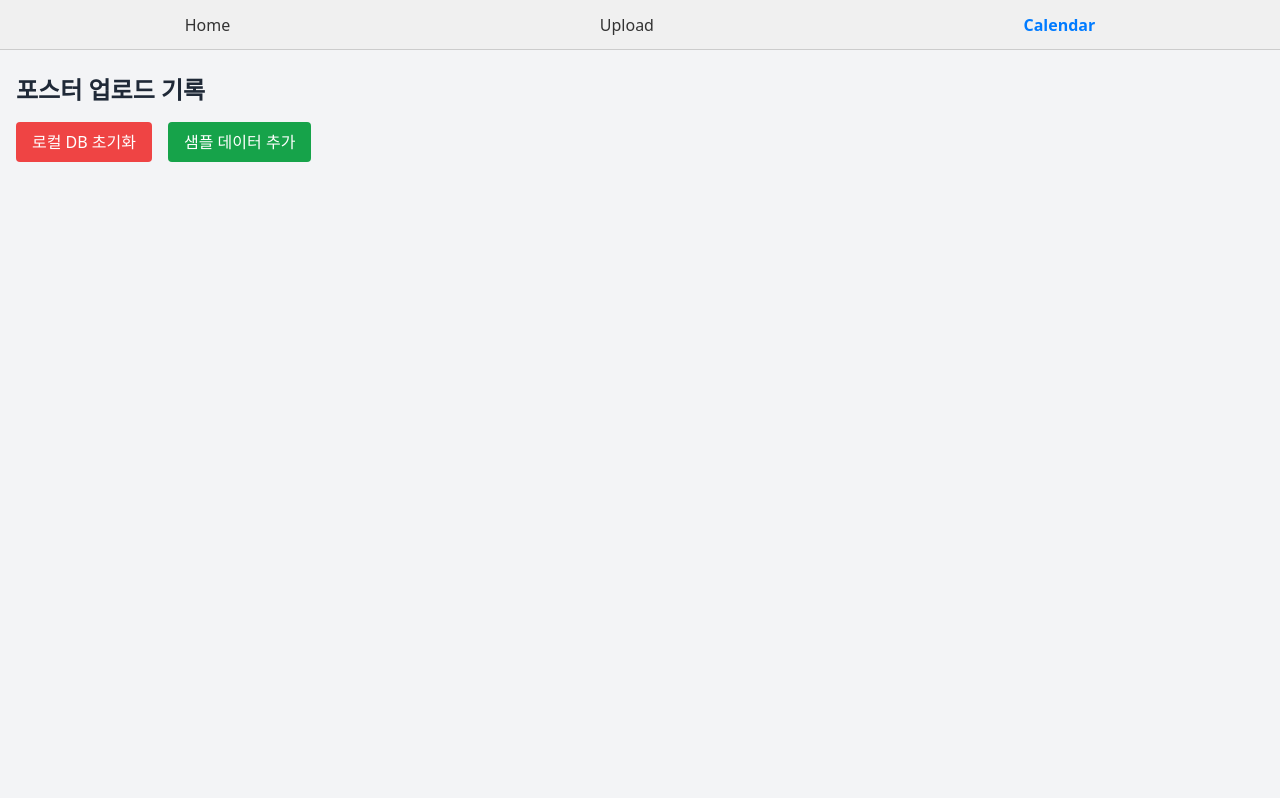
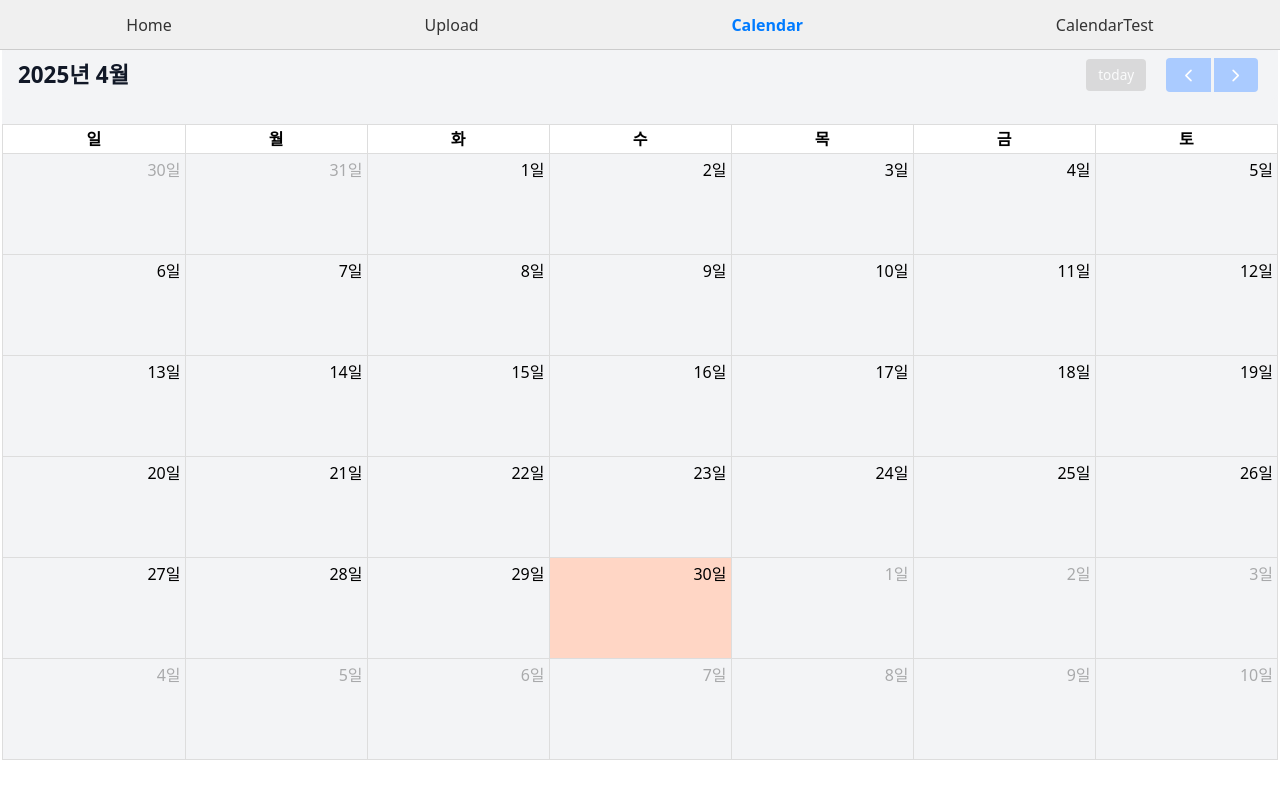
Before and after one commit to mayveee/Imposter, a React (Vite) app in the folder web/: page /calendar in a window 1280 px wide. Built offline with nearby package versions, Linux system fonts and the light colour scheme.

Commit message:
calendar 달력으로 표시

```diff
--- a/web/package.json
+++ b/web/package.json
@@ -11,8 +11,12 @@
     "tw:init": "tailwindcss init -p"
   },
   "dependencies": {
+    "@fullcalendar/daygrid": "^6.1.17",
+    "@fullcalendar/interaction": "^6.1.17",
+    "@fullcalendar/react": "^6.1.17",
     "localforage": "^1.10.0",
     "react": "^19.0.0",
+    "react-calendar": "^5.1.0",
     "react-dom": "^19.0.0",
     "react-router-dom": "^7.5.3"
   },
--- a/web/src/App.tsx
+++ b/web/src/App.tsx
@@ -3,6 +3,7 @@ import Home from './pages/Home'
 import Upload from './pages/Upload'
 import Calendar from './pages/Calendar'
 import TopNav from './components/TopNav'
+import CalendarTest from "./pages/CalendarTest";
 
 export default function App() {
   return (
@@ -19,6 +20,7 @@ export default function App() {
           <Route path="/" element={<Home />} />
           <Route path="/upload" element={<Upload />} />
           <Route path="/calendar" element={<Calendar />} />
+          <Route path="/calendarTest" element={<CalendarTest />} />
         </Routes>
       </div>
     </>
--- a/web/src/components/TopNav.tsx
+++ b/web/src/components/TopNav.tsx
@@ -8,6 +8,7 @@ export default function TopNav() {
         { path: "/", label: "Home" },
         { path: "/upload", label: "Upload" },
         { path: "/calendar", label: "Calendar" },
+        { path: "/calendarTest", label: "CalendarTest"}
     ];
 
     return (
--- /dev/null
+++ b/web/src/pages/Calendar.css
@@ -0,0 +1,146 @@
+.fc {
+    background-color: #f3f4f6;
+    margin-left: 2px;
+    margin-right: 2px;
+}
+
+/* 이벤트 표시 관련 css */
+.fc-event {
+    display: flex;
+    align-items: center;     /* 글자 가운데 정렬 */
+    justify-content: center; /* 글자 가운데 정렬 */
+    text-align: center;
+    font-size: 0.75rem;
+    padding: 2px 4px;
+    color: rgb(255, 255, 255) !important;
+    border: none !important;
+    border-radius: 4px;
+    white-space: nowrap;
+    overflow: hidden;
+    text-overflow: ellipsis;
+    max-height: 20px;
+}
+
+/* 오늘 날짜 배경 */
+.fc-day-today {
+    background-color: #ffd6c5 !important;
+}
+
+/* 헤더 전체 배경 */
+.fc .fc-toolbar {
+    background-color: #f3f4f6;
+    padding: 8px 16px;
+    border-radius: 8px;
+    margin-bottom: 12px;
+    display: flex;
+    align-items: center;
+}
+
+/* 타이틀 텍스트 */
+.fc .fc-toolbar-title {
+    font-size: 1.4rem;
+    font-weight: bold;
+    color:  #111827;
+}
+
+/* today, prev, next 버튼 */
+.fc .fc-button {
+    background-color: #aacbff;
+    border: none;
+    color: white;
+    font-size: 0.85rem;
+    padding: 6px 12px;
+    border-radius: 4px;
+    margin: 0 4px;
+}
+
+.fc .fc-button:disabled {
+    background-color: #ccc;
+    color: #ffffff;
+}
+
+.fc .fc-button:active,
+.fc .fc-button.fc-button-active {
+  background-color: #4b9ce2 !important;
+  box-shadow: none !important;
+  transform: none !important;
+}
+
+/* 캘린더 일별 칸 높이 고정 이벤트 3개 기준으로 */
+.fc-daygrid-day-frame {
+    min-height: 100px !important;
+    max-height: 100px !important;
+    display: flex;
+    flex-direction: column;
+}
+
+/* "+n 더보기" 버튼 */
+.fc-more-link {
+    font-size: 0.7rem;
+    color: #9e9e9e;
+    font-weight: 500;
+}
+
+/* legend별 색상 변경 */
+.legend-공모전 {
+    background-color: #ff9f89 !important;
+}
+
+.legend-설명회 {
+    background-color: #6ecb63 !important;
+}
+
+.legend-부트캠프 {
+    background-color: #ffc107 !important;
+    color: black !important;
+}
+
+.legend-교육 {
+    background-color: #a189ff !important;
+}
+
+.legend-기타 {
+    background-color: #729bcb !important;
+}
+
+/* 모달 관련 css */
+.modal-overlay {
+    position: fixed;
+    inset: 0;
+    background: rgba(0, 0, 0, 0.4);
+    z-index: 1000;
+    display: flex;
+    align-items: center;
+    justify-content: center;
+}
+
+.modal-content {
+    background: white;
+    width: 100%;
+    max-width: 480px;
+    border-radius: 12px;
+    padding: 24px;
+    box-shadow: 0 8px 20px rgba(0, 0, 0, 0.2);
+    animation: slideUp 0.2s ease-out;
+  }
+
+/* 슬라이드 애니메이션 */
+@keyframes slideUp {
+    from {
+      transform: translateY(100%);
+    }
+    to {
+      transform: translateY(0%);
+    }
+}
+
+.modal-close-btn {
+    margin-top: 16px;
+    background-color: #4b9ce2;
+    color: white;
+    border: none;
+    padding: 8px 16px;
+    border-radius: 6px;
+    font-weight: 500;
+    cursor: pointer;
+}
--- a/web/src/pages/Calendar.tsx
+++ b/web/src/pages/Calendar.tsx
@@ -1,108 +1,95 @@
-// src/pages/calendar.tsx (또는 지정한 위치)
 import { useEffect, useState } from 'react'
+import FullCalendar from '@fullcalendar/react'
+import dayGridPlugin from '@fullcalendar/daygrid'
+import interactionPlugin from '@fullcalendar/interaction'
 import localforage from 'localforage'
+import { PosterData } from '../types/PosterData'
+import { jsonToCalendarEvent } from '../utils/jsonToCalendarEvents'
+import './Calendar.css'
 
-type PosterData = {
-  timestamp: string
-  filename: string
-  legend: string
-  title: string
-  timestart: string
-  timeend: string
-  place: string
-  summary: string
-}
-
-// for test
-const TEST_DATA: PosterData[] = [
-  {
-    timestamp: "2025-04-30T 14:45:00",
-    filename: "poster1.png",
-    legend: "설명회",
-    title: "AI 인턴십 설명회",
-    timestart: "2025-05-04 14:00",
-    timeend: "2025-05-04 16:00",
-    place: "공학관 101호",
-    summary: "AI 기업 인턴십 설명 안내"
-  },
-  {
-    timestamp: "2025-04-29T 10:00:00",
-    filename: "poster2.jpg",
-    legend: "공모전",
-    title: "캡스톤 디자인 아이디어 공모전",
-    timestart: "2025-05-10 09:00",
-    timeend: "2025-05-10 12:00",
-    place: "창의관 301호",
-    summary: "창의적인 아이디어를 발굴하는 공모전"
-  }
-]
-
-export default function Calendar() {
-  const [posters, setPosters] = useState<PosterData[]>([])
+export default function PosterCalendar() {
+  const [events, setEvents] = useState<any[]>([])
+  const [clickedDateEvents, setClickedDateEvents] = useState<any[]>([])
+  const [isModalOpen, setIsModalOpen] = useState(false)
+  const [clickedDate, setClickedDate] = useState<string | null>(null)
 
   const loadData = async () => {
     const loadedData = await localforage.getItem<PosterData[]>('posterData')
-    if (loadedData){
-      setPosters(loadedData)
+    if (loadedData) {
+      const calEvents = jsonToCalendarEvent(loadedData)
+      setEvents(calEvents)
     }
-    else setPosters([])
+    else {
+      setEvents([])
+    }
   }
-
-  const clearData = async () => {
-    await localforage.removeItem('posterData')
-    await loadData()
-  }
-
-  const addSampleData = async () => {
-    const stored = await localforage.getItem<PosterData[]>('posterData')
-    const updated = stored ? [...stored, ...TEST_DATA] : TEST_DATA
-    await localforage.setItem('posterData', updated)
-    await loadData()
-  }
-
 
   useEffect(() => {
     loadData()
   }, [])
 
+  const handleDateClick = (arg: { dateStr: string }) => {
+    const selected = events.filter(ev => {
+      const start = new Date(ev.start)
+      const end = new Date(ev.end)
+      const target = new Date(arg.dateStr)
+      target.setHours(0, 0, 0, 0)
+      return target >= start && target <= end
+    })
+    setClickedDate(arg.dateStr)
+    setClickedDateEvents(selected)
+    setIsModalOpen(true)
+  }
+
+  const closeModal = () => {
+    setIsModalOpen(false)
+    setClickedDate(null)
+    setClickedDateEvents([])
+  }
+
   return (
-    <div className="min-h-screen bg-gray-100 px-4 py-6">
-      <h1 className="text-2xl font-semibold text-gray-800 mb-4">포스터 업로드 기록</h1>
+    <div>
+      <FullCalendar
+      plugins={[dayGridPlugin, interactionPlugin]}
+      initialView="dayGridMonth"
+      locale="ko"
+      events={events}
+      height="auto"
+      eventDisplay="block"
+      fixedWeekCount={true} // 모든 달 6주로 고정
+      displayEventTime={false}// 이벤트에 시간 빼고 이름만 표시
+      dayMaxEventRows={2}// 하루 이벤트 줄 수로 제한
+      dayMaxEvents={2}// 하루 이벤트 개수로 제한
+      dateClick={handleDateClick}
+      />
 
-      <div className="flex gap-4 mb-6">
-        <button
-          onClick={clearData}
-          className="px-4 py-2 bg-red-500 text-white rounded hover:bg-red-600"
-        >
-          로컬 DB 초기화
-        </button>
-        <button
-          onClick={addSampleData}
-          className="px-4 py-2 bg-green-600 text-white rounded hover:bg-green-700"
-        >
-          샘플 데이터 추가
-        </button>
-      </div>
+      {isModalOpen && (
+        <div className="modal-overlay">
+          <div className="modal-content">
+            <h2 className="modal-title">📅 {clickedDate} 일정</h2>
 
-      <div className="space-y-4">
-        {posters.map((item, idx) => {
-          console.log(item)
-          return (
-          <div key={idx} className="bg-white rounded-lg p-4 shadow-sm border">
-            <div className="text-sm text-gray-500">업로드 시각</div>
-            <div className="text-gray-800 font-medium mt-1">
-              {item.timestamp}
-            </div>
-            <div className="mt-2 text-sm text-gray-600">
-              <p><strong>제목:</strong> {item.title}</p>
-              <p><strong>분류:</strong> {item.legend}</p>
-              <p><strong>일정:</strong> {item.timestart} ~ {item.timeend}</p>
-              <p><strong>장소:</strong> {item.place}</p>
-              <p><strong>요약:</strong> {item.summary}</p>
-            </div>
+            {clickedDateEvents.length > 0 ? (
+              <ul className="event-list">
+                {clickedDateEvents.map((e, idx) => (
+                  <li key={idx} className="event-item">
+                    <div className="event-title">
+                      <strong>{e.title}</strong>
+                    </div>
+                    <div className="event-time">⏰ {e.extendedProps.timestart} ~ {e.extendedProps.timeend}</div>
+                    {e.extendedProps.place && (
+                      <div className="event-place">📍 {e.extendedProps.place}</div>
+                    )}
+                  </li>
+                ))}
+              </ul>
+            ) : (
+              <p>해당 날짜에 일정이 없습니다.</p>
+            )}
+
+            <button className="modal-close-btn" onClick={closeModal}>닫기</button>
           </div>
-        )})}
-      </div>
+        </div>
+      )}
     </div>
   )
 }
--- /dev/null
+++ b/web/src/pages/CalendarTest.tsx
@@ -0,0 +1,117 @@
+import { useEffect, useState } from 'react'
+import localforage from 'localforage'
+import { PosterData } from '../types/PosterData'
+
+// for test
+const TEST_DATA: PosterData[] = [
+  {
+    timestamp: "2025-04-30T 14:45:00",
+    filename: "poster1.png",
+    legend: "설명회",
+    title: "AI 인턴십 설명회",
+    timestart: "2025-05-10 14:00",
+    timeend: "2025-05-10 16:00",
+    place: "공학관 101호",
+    summary: "AI 기업 인턴십 설명 안내"
+  },
+  {
+    timestamp: "2025-04-29T 10:00:00",
+    filename: "poster2.jpg",
+    legend: "공모전",
+    title: "캡스톤 디자인 아이디어 공모전",
+    timestart: "2025-05-10 09:00",
+    timeend: "2025-05-31 12:00",
+    place: "창의관 301호",
+    summary: "창의적인 아이디어를 발굴하는 공모전"
+  },
+  {
+    timestamp: "2025-04-29T 10:00:00",
+    filename: "poster3.jpg",
+    legend: "기타",
+    title: "천원의 아침밥",
+    timestart: "2025-04-10 09:00",
+    timeend: "2025-06-31 12:00",
+    place: "제 2학생회관",
+    summary: "아침밥 공짜!!"
+  },
+  {
+    timestamp: "2025-04-29T 10:00:00",
+    filename: "poster4.jpg",
+    legend: "부트캠프",
+    title: "frontend 부트캠프 신청기간",
+    timestart: "2025-05-01 11:00",
+    timeend: "2025-05-31 06:00",
+    place: "",
+    summary: "많관부"
+  }
+]
+
+export default function CalendarTest() {
+  const [posters, setPosters] = useState<PosterData[]>([])
+
+  const loadData = async () => {
+    const loadedData = await localforage.getItem<PosterData[]>('posterData')
+    if (loadedData){
+      setPosters(loadedData)
+    }
+    else setPosters([])
+  }
+
+  const clearData = async () => {
+    await localforage.removeItem('posterData')
+    await loadData()
+  }
+
+  const addSampleData = async () => {
+    const stored = await localforage.getItem<PosterData[]>('posterData')
+    const updated = stored ? [...stored, ...TEST_DATA] : TEST_DATA
+    await localforage.setItem('posterData', updated)
+    await loadData()
+  }
+
+
+  useEffect(() => {
+    loadData()
+  }, [])
+
+  return (
+    <div className="min-h-screen bg-gray-100 px-4 py-6">
+      <h1 className="text-2xl font-semibold text-gray-800 mb-4">포스터 업로드 기록</h1>
+
+      <div className="flex gap-4 mb-6">
+        <button
+          onClick={clearData}
+          className="px-4 py-2 bg-red-500 text-white rounded hover:bg-red-600"
+        >
+          로컬 DB 초기화
+        </button>
+        <button
+          onClick={addSampleData}
+          className="px-4 py-2 bg-green-600 text-white rounded hover:bg-green-700"
+        >
+          샘플 데이터 추가
+        </button>
+      </div>
+
+      <div className="space-y-4">
+        {posters.map((item, idx) => {
+          console.log(item)
+          return (
+          <div key={idx} className="bg-white rounded-lg p-4 shadow-sm border">
+            <div className="text-sm text-gray-500">업로드 시각</div>
+            <div className="text-gray-800 font-medium mt-1">
+              {item.timestamp}
+            </div>
+            <div className="mt-2 text-sm text-gray-600">
+              <p><strong>제목:</strong> {item.title}</p>
+              <p><strong>분류:</strong> {item.legend}</p>
+              <p><strong>일정:</strong> {item.timestart} ~ {item.timeend}</p>
+              <p><strong>장소:</strong> {item.place}</p>
+              <p><strong>요약:</strong> {item.summary}</p>
+            </div>
+          </div>
+        )})}
+      </div>
+    </div>
+  )
+}
--- /dev/null
+++ b/web/src/types/PosterData.ts
@@ -0,0 +1,10 @@
+export type PosterData = {
+    timestamp: string
+    filename: string
+    legend: string
+    title: string
+    timestart: string
+    timeend: string
+    place: string
+    summary: string
+}
--- /dev/null
+++ b/web/src/utils/jsonToCalendarEvents.ts
@@ -0,0 +1,12 @@
+import { PosterData } from '../types/PosterData'
+
+export const jsonToCalendarEvent = (data: PosterData[]) => {
+  return data.map(event => ({
+    title: event.title,
+    start: event.timestart,
+    end: event.timeend,
+    extendedProps: event,
+    allDay: false,
+    classNames: [`legend-${event.legend}`]
+  }))
+}
```
Also changed, not shown: 1 other file (tests, documents, lock files or other folders).
